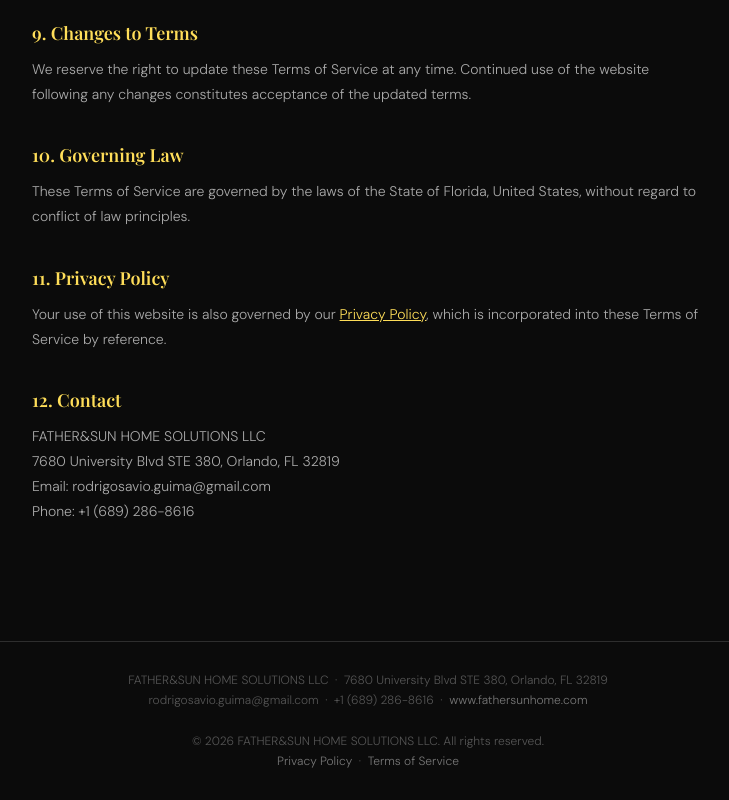
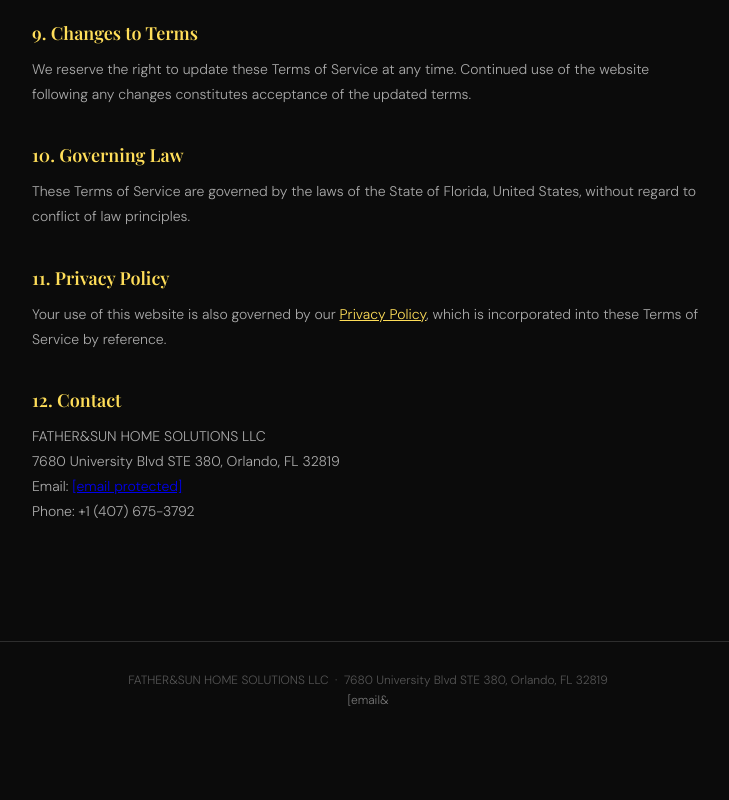
Before and after one commit to adamkufa1/father-sun-home, a plain HTML site: page terms.html in a window 1280 px wide. Shown: the part 1879-2679 px from the top of the page, without its empty margins (272-1001 px from the left). After the commit the page ends 2617 px from the top, so only its background shows below. Drawn offline with nearby package versions, Linux system fonts and the light colour scheme.

Commit message:
Update terms.html

```diff
--- a/terms.html
+++ b/terms.html
@@ -68,9 +68,9 @@
     <h2>3. SMS Communications</h2>
     <p>FATHER&SUN HOME SOLUTIONS LLC provides home solutions consultation services in Florida. When you opt in to SMS communications, you may receive appointment reminders, consultation follow-up, and support communications related to your inquiry.</p>
     <div class="legal-highlight">
-      <p>You can cancel the SMS service at any time. Just text "STOP" to +1 (689) 286-8616. After you send the SMS message "STOP" to us, we will send you an SMS message to confirm that you have been unsubscribed. After this, you will no longer receive SMS messages from us. If you want to join again, just sign up as you did the first time and we will start sending SMS messages to you again.</p>
+      <p>You can cancel the SMS service at any time. Just text "STOP" to +1 (407) 675-3792. After you send the SMS message "STOP" to us, we will send you an SMS message to confirm that you have been unsubscribed. After this, you will no longer receive SMS messages from us. If you want to join again, just sign up as you did the first time and we will start sending SMS messages to you again.</p>
     </div>
-    <p>If you are experiencing issues with the messaging program you can reply with the keyword HELP for more assistance, or you can get help directly at rodrigosavio.guima@gmail.com or +1 (689) 286-8616.</p>
+    <p>If you are experiencing issues with the messaging program you can reply with the keyword HELP for more assistance, or you can get help directly at <a href="/cdn-cgi/l/email-protection" class="__cf_email__" data-cfemail="c6b4a9a2b4afa1a9b5a7b0afa9e8a1b3afaba786a1aba7afaae8a5a9ab">[email&#160;protected]</a> or +1 (407) 675-3792.</p>
     <p>Carriers are not liable for delayed or undelivered messages.</p>
     <p>Message and data rates may apply for any messages sent to you from us and to us from you. You will receive up to 4 messages per month. If you have any questions about your text plan or data plan, it is best to contact your wireless provider.</p>
     <p>If you have any questions regarding privacy, please read our <a href="privacy.html" style="color: var(--accent);">privacy policy</a>.</p>
@@ -127,20 +127,12 @@
     <h2>12. Contact</h2>
     <p>FATHER&SUN HOME SOLUTIONS LLC<br>
     7680 University Blvd STE 380, Orlando, FL 32819<br>
-    Email: rodrigosavio.guima@gmail.com<br>
-    Phone: +1 (689) 286-8616</p>
+    Email: <a href="/cdn-cgi/l/email-protection" class="__cf_email__" data-cfemail="7b09141f09121c14081a0d1214551c0e12161a3b1c161a121755181416">[email&#160;protected]</a><br>
+    Phone: +1 (407) 675-3792</p>
   </div>
 </div>
 
 <footer>
   <p>
     FATHER&SUN HOME SOLUTIONS LLC &nbsp;&middot;&nbsp; 7680 University Blvd STE 380, Orlando, FL 32819<br>
-    rodrigosavio.guima@gmail.com &nbsp;&middot;&nbsp; +1 (689) 286-8616 &nbsp;&middot;&nbsp; <a href="https://www.fathersunhome.com" style="color:#777;">www.fathersunhome.com</a><br><br>
-    &copy; 2026 FATHER&SUN HOME SOLUTIONS LLC. All rights reserved.<br>
-    <a href="privacy.html">Privacy Policy</a> &nbsp;&middot;&nbsp;
-    <a href="terms.html">Terms of Service</a>
-  </p>
-</footer>
-
-</body>
-</html>
+    <a href="/cdn-cgi/l/email-protection" class="__cf_email__" data-cfemail="5b29343f29323c34283a2d3234753c2e32363a1b3c363a323775383436">[email&
```
